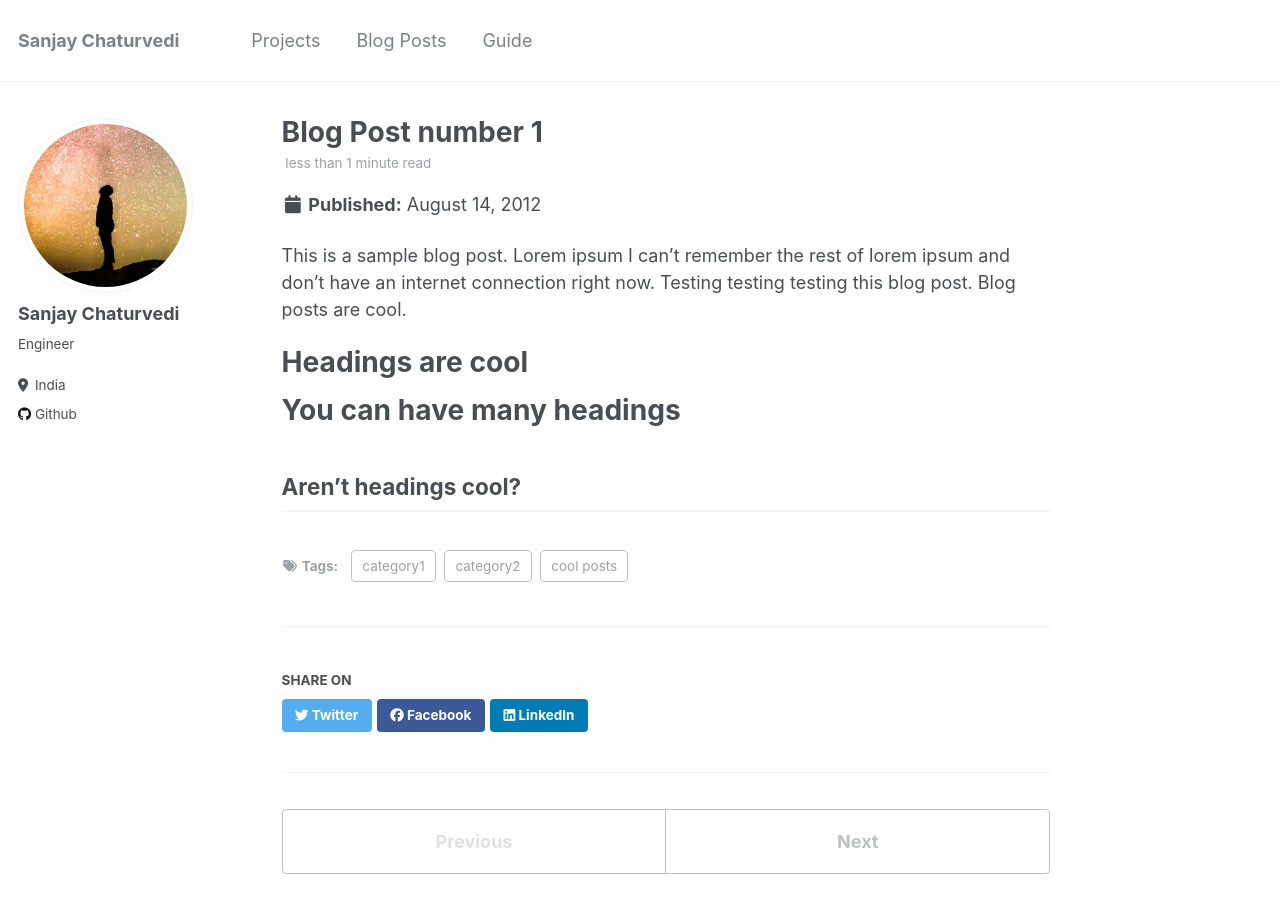
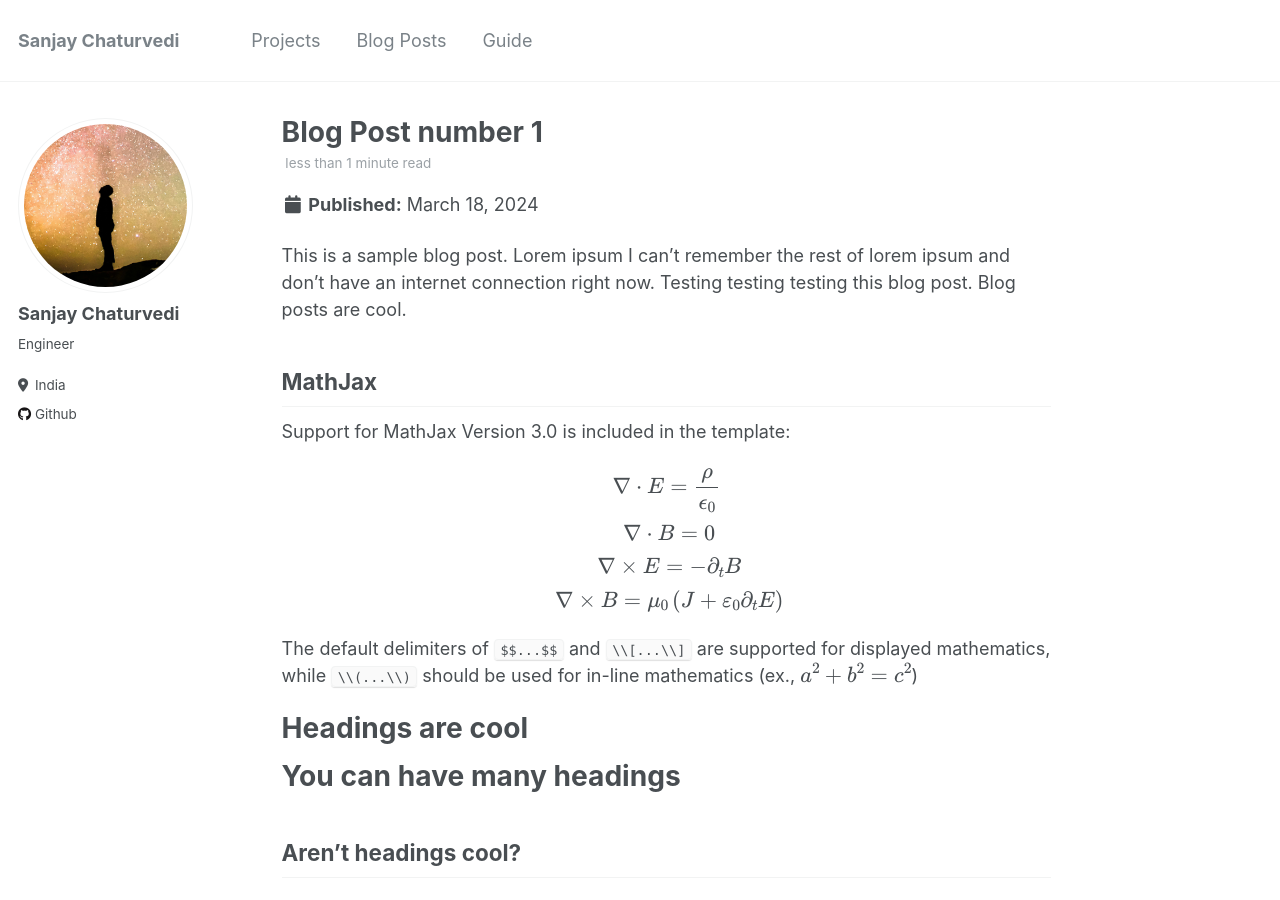
Before and after one commit to sanjay-ji/sanjay-ji.github.io, a Jekyll site: the page built from _posts/2012-08-14-blog-post-1.md, in a window 1280 px wide and 900 px high. Built offline with Jekyll 4.4.1, drawn with Linux system fonts in a browser that asks for light colours.

Commit message:
Update 2012-08-14-blog-post-1.md

```diff
--- a/_posts/2012-08-14-blog-post-1.md
+++ b/_posts/2012-08-14-blog-post-1.md
@@ -1,6 +1,6 @@
 ---
 title: 'Blog Post number 1'
-date: 2012-08-14
+date: 2024-03-18
 permalink: /posts/2012/08/blog-post-1/
 tags:
   - cool posts
@@ -10,6 +10,22 @@ tags:
 
 This is a sample blog post. Lorem ipsum I can't remember the rest of lorem ipsum and don't have an internet connection right now. Testing testing testing this blog post. Blog posts are cool.
 
+## MathJax
+
+Support for MathJax Version 3.0 is included in the template:
+
+$$
+\displaylines{
+\nabla \cdot E= \frac{\rho}{\epsilon_0} \\\
+\nabla \cdot B=0 \\\
+\nabla \times E= -\partial_tB \\\
+\nabla \times B  = \mu_0 \left(J + \varepsilon_0 \partial_t E \right)
+}
+$$
+
+The default delimiters of `$$...$$` and `\\[...\\]` are supported for displayed mathematics, while `\\(...\\)` should be used for in-line mathematics (ex., \\(a^2 + b^2 = c^2\\))
+
+
 Headings are cool
 ======
 
```
